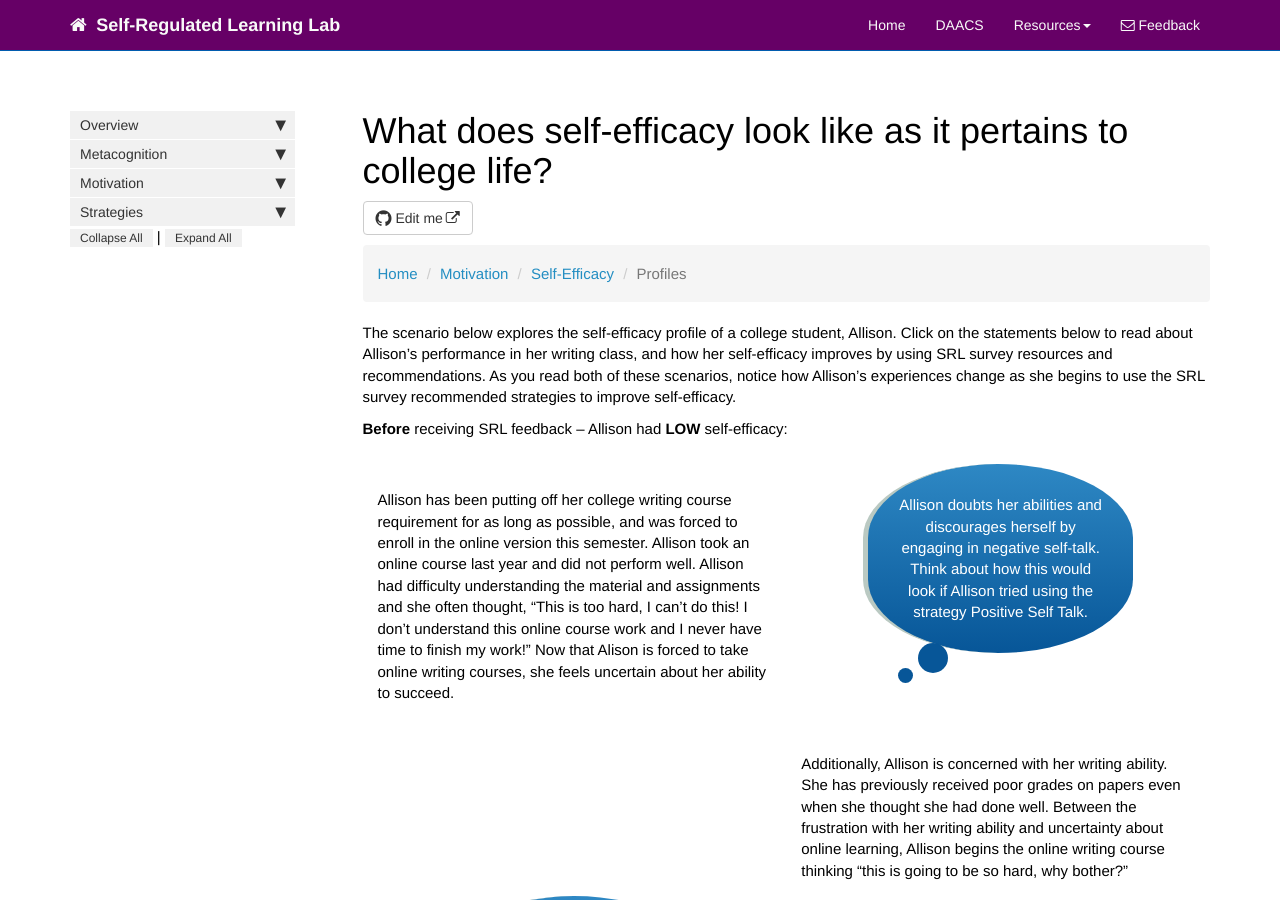
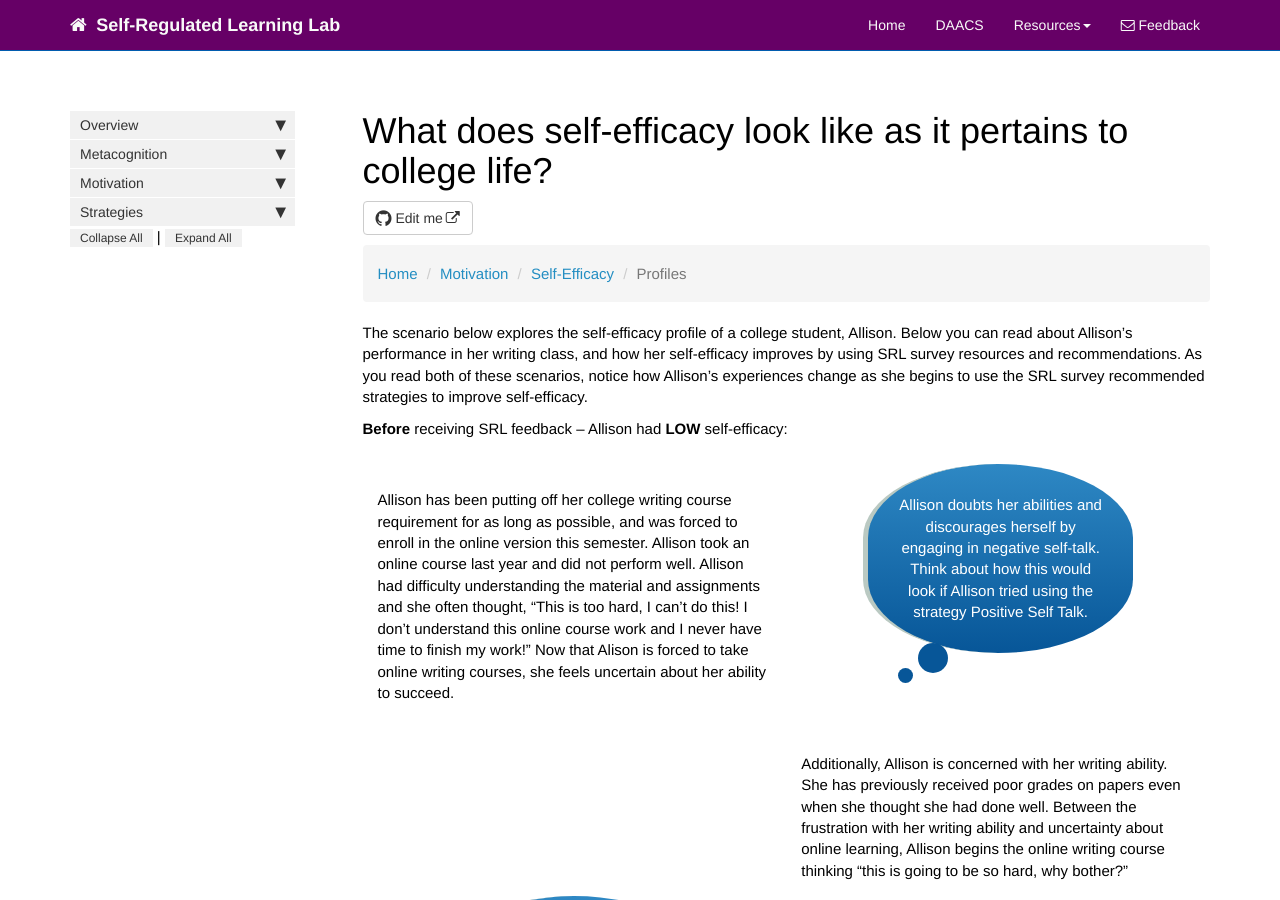
Before and after one commit to dfranklin02/SRL, a Jekyll site: the page built from docs/pages/motivation/self-efficacy_profile.md, in a window 1280 px wide and 900 px high. Built offline with Jekyll 4.4.1, drawn with Linux system fonts in a browser that asks for light colours; nearby versions of some CDN libraries; comment, search, counter and statistics services are not loaded.

Commit message:
Update self-efficacy_profile.md

```diff
--- a/docs/pages/motivation/self-efficacy_profile.md
+++ b/docs/pages/motivation/self-efficacy_profile.md
@@ -15,7 +15,7 @@ toc: false
     <li class="active">Profiles</li>
 </ul>
 
-The scenario below explores the self-efficacy profile of a college student, Allison. Click on the statements below to read about Allison’s performance in her writing class, and how her self-efficacy improves by using SRL survey resources and recommendations. As you read both of these scenarios, notice how Allison’s experiences change as she begins to use the SRL survey recommended strategies to improve self-efficacy.
+The scenario below explores the self-efficacy profile of a college student, Allison. Below you can read about Allison’s performance in her writing class, and how her self-efficacy improves by using SRL survey resources and recommendations. As you read both of these scenarios, notice how Allison’s experiences change as she begins to use the SRL survey recommended strategies to improve self-efficacy.
 
 **Before** receiving SRL feedback – Allison had  **LOW** self-efficacy:
 
```
